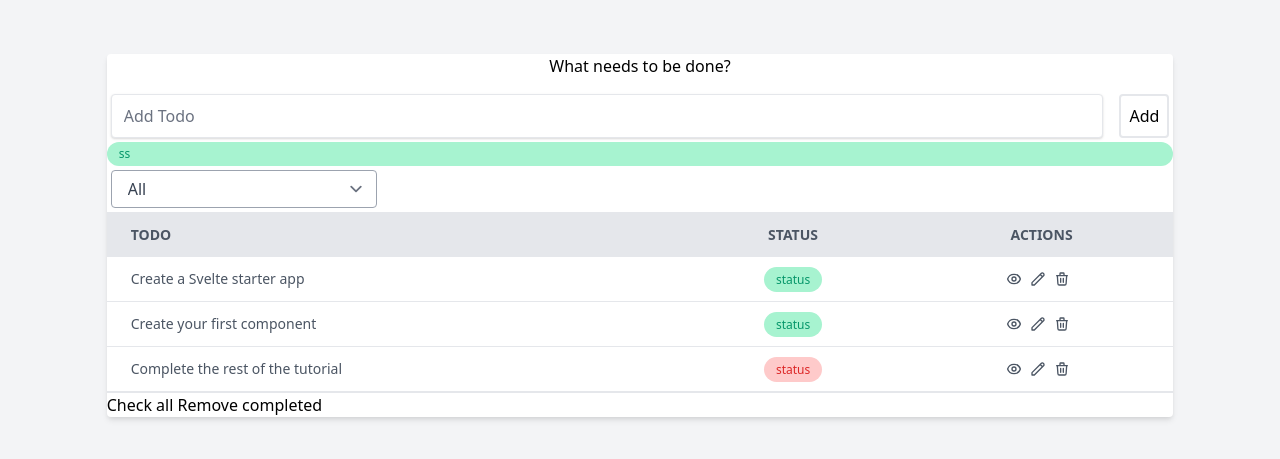
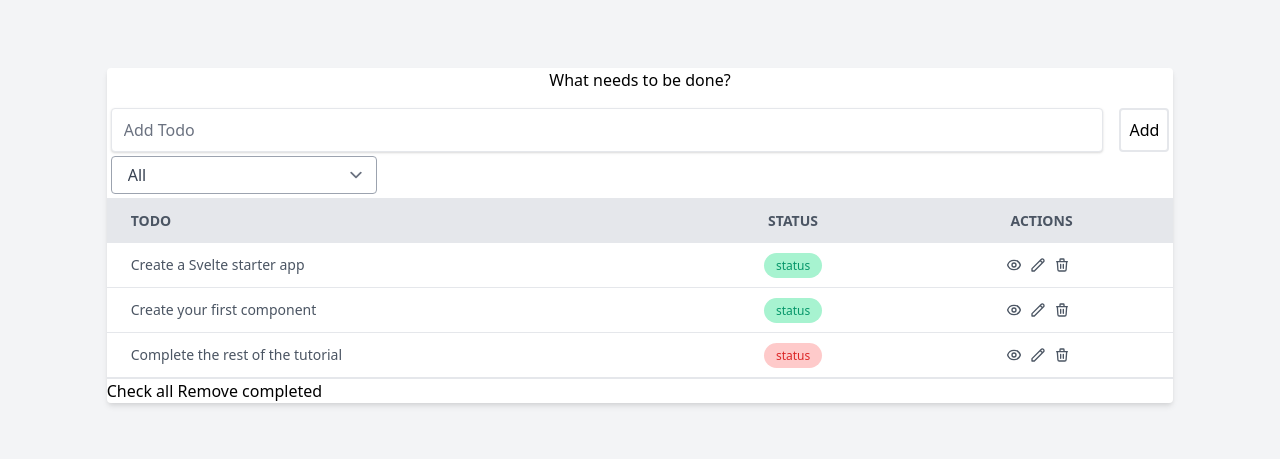
Before and after one commit to SharmileeT/vercel, a Svelte app: page / in a window 1280 px wide. Shown: the part 165-624 px from the top of the page. Built offline with nearby package versions, Linux system fonts and the light colour scheme.

Commit message:
removed div added for testing

```diff
--- a/src/components/Todos.svelte
+++ b/src/components/Todos.svelte
@@ -46,7 +46,6 @@
             </div>
 
 
-  <div class="completed">ss</div>
 
     <!-- Filter -->
     <div class="w-1/4">
```
